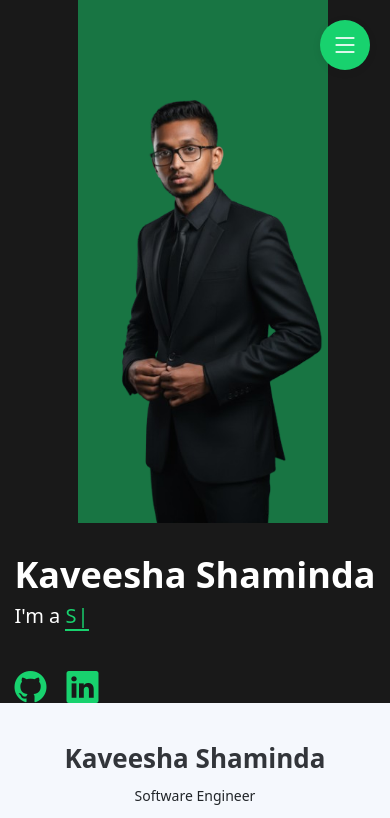
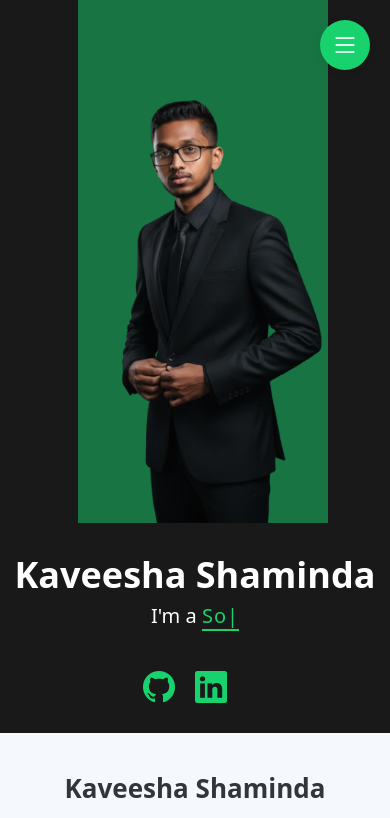
Before and after one commit to KKShaminda/My_Portfolio, a React (Vite) app in the folder my-portfolio/: page / in a window 390 px wide. Shown: the top 818 px of the page. Built offline with nearby package versions, Linux system fonts and the light colour scheme.

Commit message:
add responsiveness to hero section

```diff
--- a/my-portfolio/src/styles/Hero.css
+++ b/my-portfolio/src/styles/Hero.css
@@ -140,6 +140,18 @@
   .hero-content {
     flex-direction: column-reverse;
     gap: 30px;
+    padding-bottom: 30px;
+    text-align: center;
+  }
+
+  .hero-text {
+    display: flex;
+    flex-direction: column;
+    align-items: center;
+  }
+
+  .hero .social-links {
+    justify-content: center;
   }
 
   .hero-image img {
```
